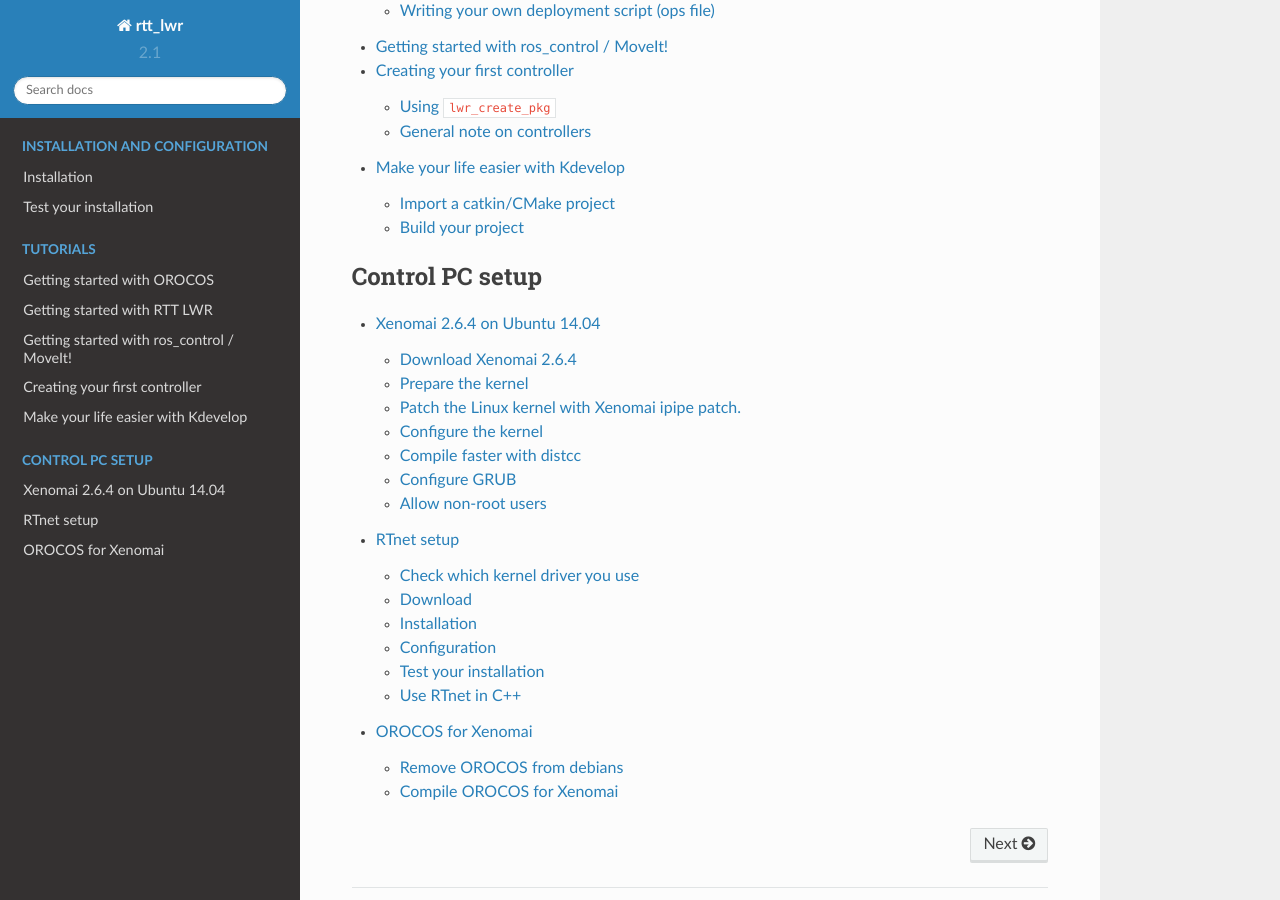
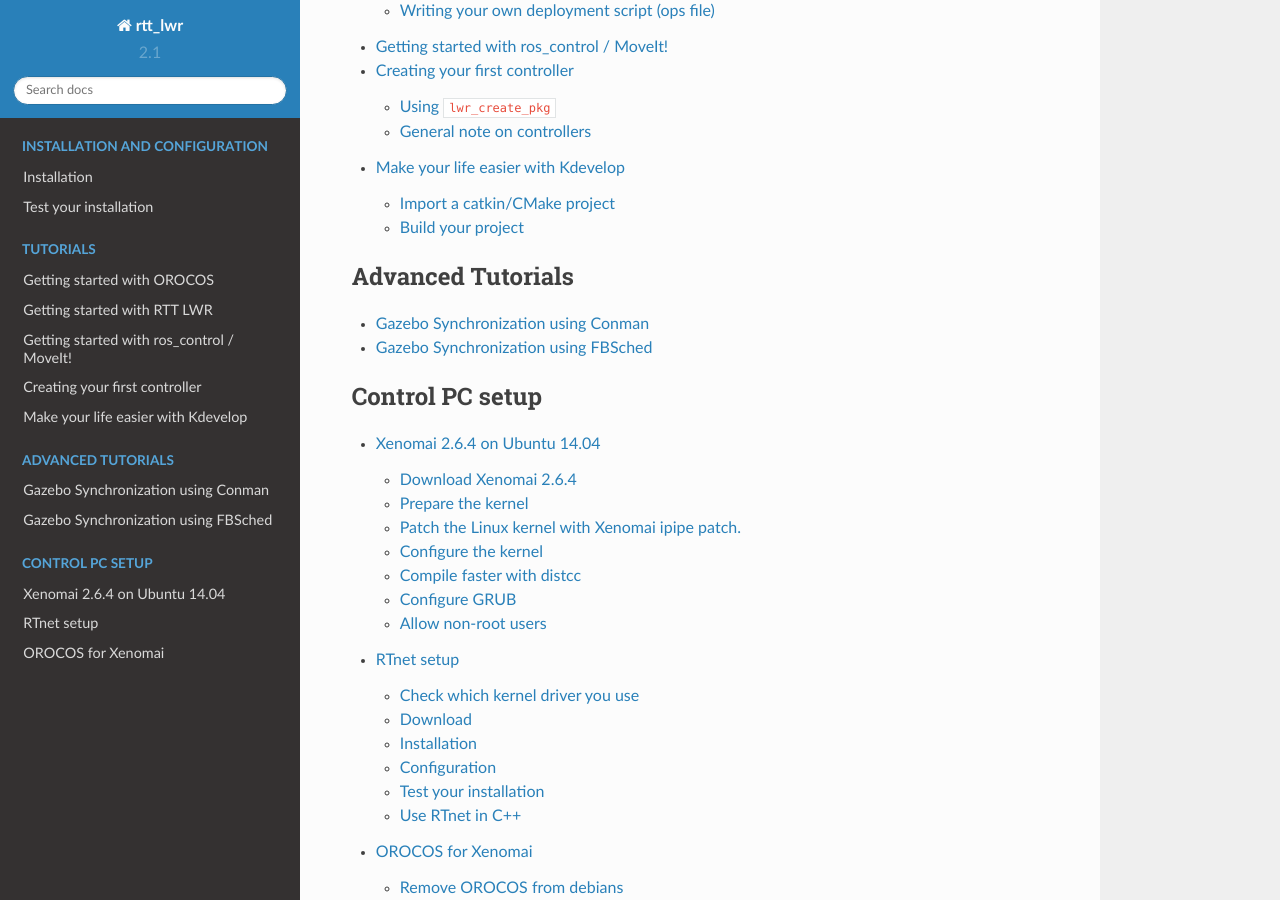
Before and after one commit to kuka-isir/rtt_lwr, a Sphinx documentation site: the page built from docs/source/index.rst, in a window 1280 px wide and 900 px high, scrolled down 861 px. Built offline with Sphinx 7.4.7 and the Read the Docs theme 2.0.0, drawn with Linux system fonts in a browser that asks for light colours.

Commit message:
add advanced tutos

```diff
--- /dev/null
+++ b/docs/source/adv-tutos/gz-sync-conman.rst
@@ -0,0 +1,3 @@
+####################################
+Gazebo Synchronization using Conman
+####################################
--- /dev/null
+++ b/docs/source/adv-tutos/gz-sync-fbs.rst
@@ -0,0 +1,3 @@
+####################################
+Gazebo Synchronization using FBSched
+####################################
--- a/docs/source/index.rst
+++ b/docs/source/index.rst
@@ -34,6 +34,14 @@
     Make your life easier with Kdevelop <tutos/kdev-tuto>
 
 .. toctree::
+    :name: adv-tutos
+    :caption: Advanced Tutorials
+    :glob:
+    :maxdepth: 2
+
+    adv-tutos/*
+
+.. toctree::
     :name: rtpc
     :caption: Control PC setup
     :glob:
```
